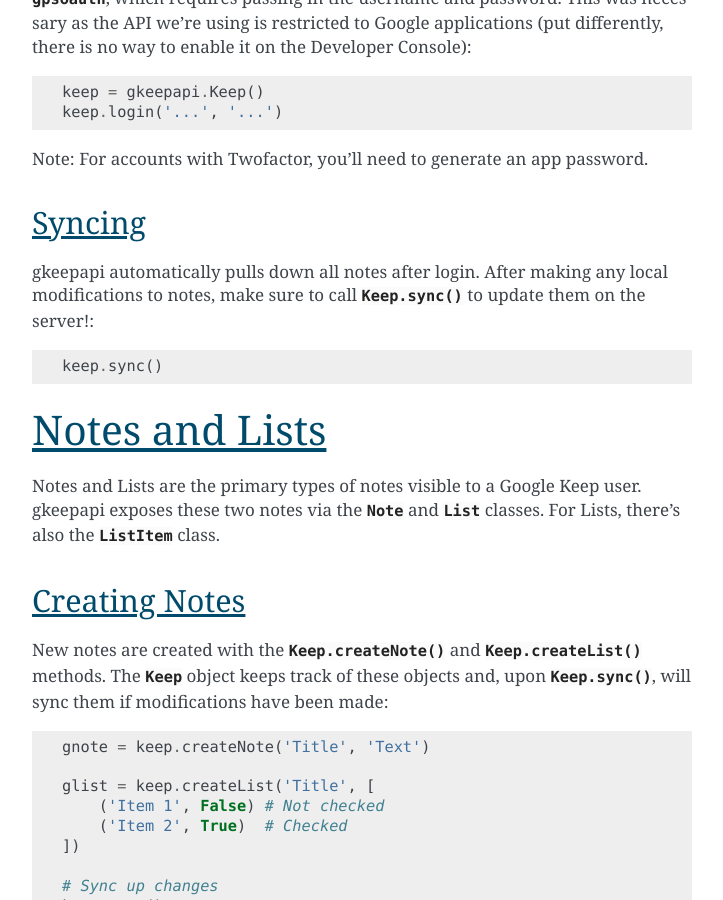
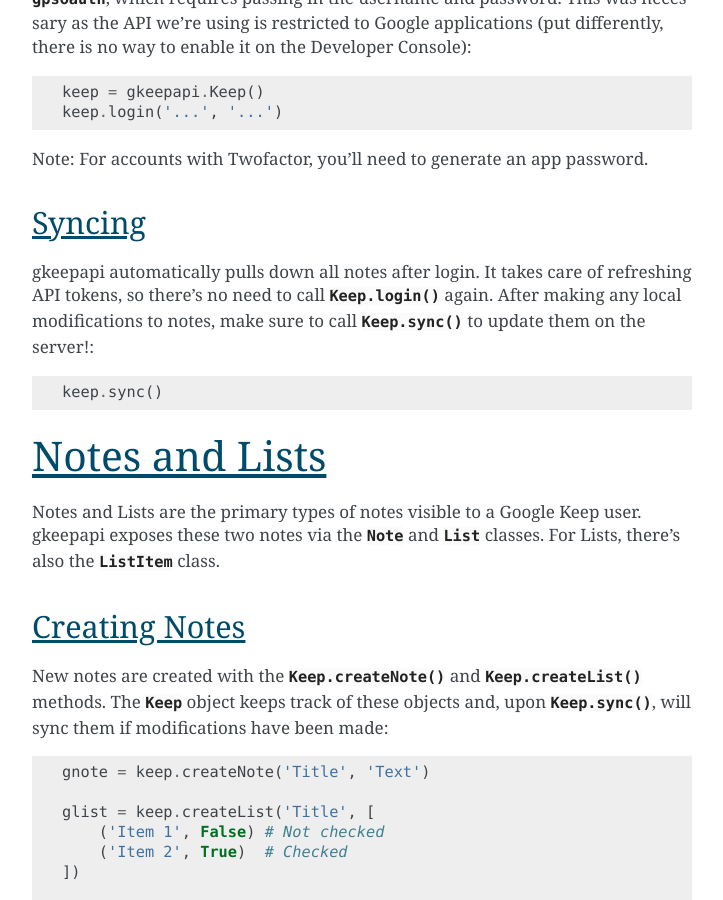
Before and after one commit to kiwiz/gkeepapi, a Sphinx documentation site: the page built from docs/index.rst, in a window 1280 px wide and 900 px high, scrolled down 1615 px. Shown: the whole window, without its empty margins (388-1111 px from the left). Built offline with Sphinx 7.4.7, drawn with Linux system fonts in a browser that asks for light colours.

Commit message:
Issue #26: Add note about re-logging in

```diff
--- a/docs/index.rst
+++ b/docs/index.rst
@@ -42,7 +42,7 @@
 Syncing
 -------
 
-gkeepapi automatically pulls down all notes after login. After making any local modifications to notes, make sure to call :py:meth:`Keep.sync` to update them on the server!::
+gkeepapi automatically pulls down all notes after login. It takes care of refreshing API tokens, so there's no need to call :py:meth:`Keep.login` again. After making any local modifications to notes, make sure to call :py:meth:`Keep.sync` to update them on the server!::
 
     keep.sync()
 
```
